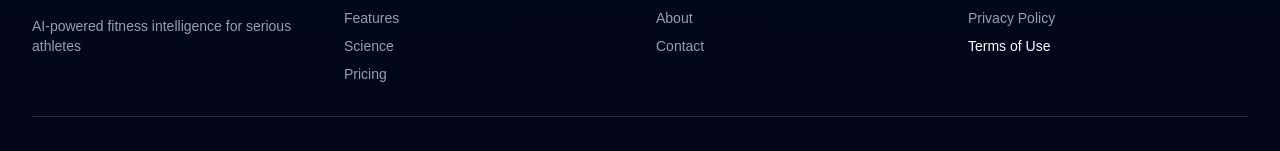
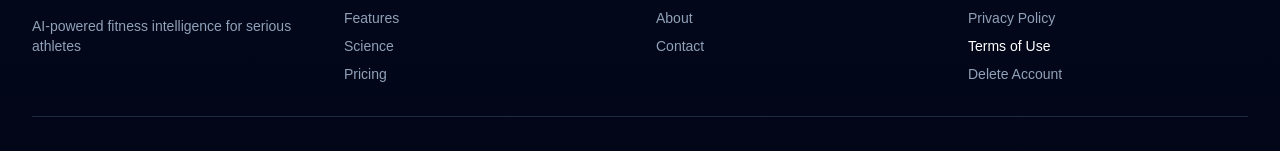
Before and after one commit to AllInOneFitness/fitnesstracker-website, a Next.js app: page /terms-of-use in a window 1280 px wide. Shown: the part 5113-5264 px from the top of the page. Built offline with nearby package versions, Linux system fonts and the light colour scheme.

Commit message:
Add Delete Account link to all page footers (support, terms-of-use)

```diff
--- a/app/support/page.tsx
+++ b/app/support/page.tsx
@@ -397,6 +397,7 @@ export default function Support() {
               <ul className="space-y-2 text-sm">
                 <li><Link href="/privacy-policy" className="text-slate-400 hover:text-white transition">Privacy Policy</Link></li>
                 <li><Link href="/terms-of-use" className="text-slate-400 hover:text-white transition">Terms of Use</Link></li>
+                <li><Link href="/delete-account" className="text-slate-400 hover:text-white transition">Delete Account</Link></li>
               </ul>
             </div>
           </div>
--- a/app/terms-of-use/page.tsx
+++ b/app/terms-of-use/page.tsx
@@ -406,6 +406,7 @@ export default function TermsOfUse() {
               <ul className="space-y-2 text-sm">
                 <li><Link href="/privacy-policy" className="text-slate-400 hover:text-white transition">Privacy Policy</Link></li>
                 <li><Link href="/terms-of-use" className="text-white font-medium">Terms of Use</Link></li>
+                <li><Link href="/delete-account" className="text-slate-400 hover:text-white transition">Delete Account</Link></li>
               </ul>
             </div>
           </div>
```
